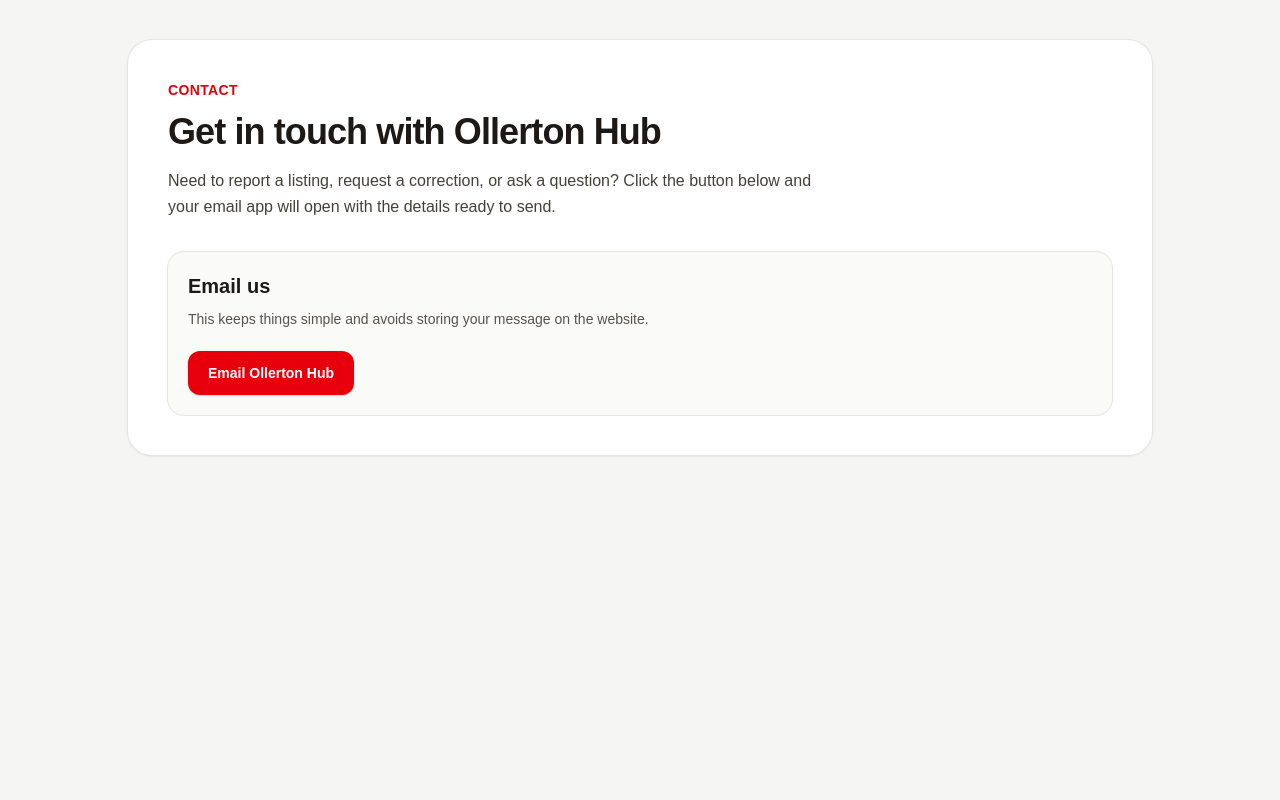
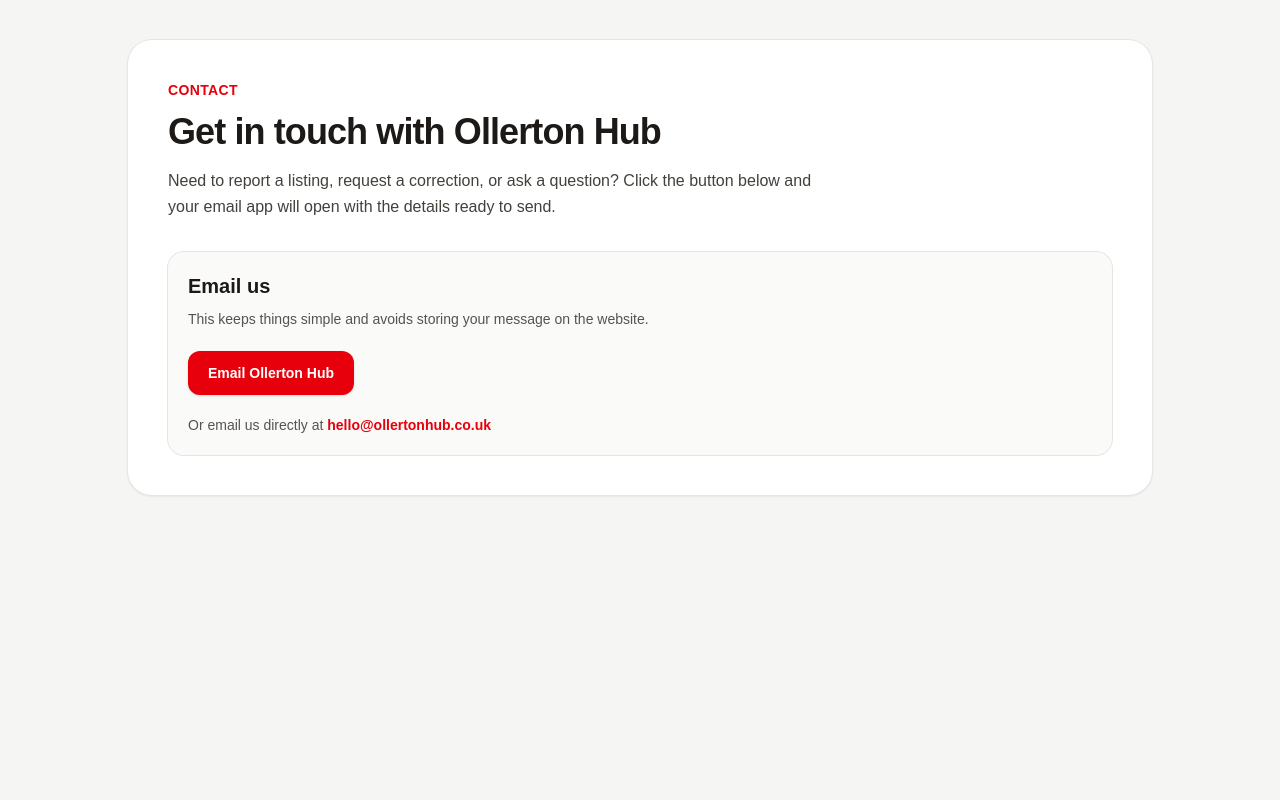
Before and after one commit to gubbn/ollerton-hub, a Next.js app: page /contact in a window 1280 px wide. Shown: the top 800 px of the page. Built offline with nearby package versions, Linux system fonts and the light colour scheme.

Commit message:
Add legal pages, footer links and report listing contact flow. Updated business page.

```diff
--- a/app/contact/page.tsx
+++ b/app/contact/page.tsx
@@ -1,10 +1,11 @@
 'use client'
 
+import { Suspense } from 'react'
 import { useSearchParams } from 'next/navigation'
 
-const contactEmail = 'ngubb@fixingit.tech'
+const contactEmail = 'hello@ollertonhub.co.uk'
 
-export default function ContactPage() {
+function ContactContent() {
   const searchParams = useSearchParams()
 
   const subjectParam = searchParams.get('subject') ?? 'Ollerton Hub enquiry'
@@ -68,10 +69,26 @@
               Email Ollerton Hub
             </a>
 
-
+            <p className="mt-5 text-sm text-stone-600">
+              Or email us directly at{' '}
+              <a
+                href={`mailto:${contactEmail}`}
+                className="font-semibold text-red-600 hover:underline"
+              >
+                {contactEmail}
+              </a>
+            </p>
           </div>
         </section>
       </div>
     </main>
   )
 }
+
+export default function ContactPage() {
+  return (
+    <Suspense fallback={null}>
+      <ContactContent />
+    </Suspense>
+  )
+}
--- a/app/directory/page.tsx
+++ b/app/directory/page.tsx
@@ -1,6 +1,6 @@
 'use client'
 
-import { useEffect, useMemo, useState } from 'react'
+import { Suspense, useEffect, useMemo, useState } from 'react'
 import Link from 'next/link'
 import { useSearchParams } from 'next/navigation'
 import { supabase } from '@/lib/supabaseClient'
@@ -34,7 +34,7 @@
   return categories
 }
 
-export default function DirectoryPage() {
+function DirectoryContent() {
   const searchParams = useSearchParams()
 
   const initialSearch = searchParams.get('search') || ''
@@ -145,13 +145,13 @@
                 type="text"
                 placeholder="Search by name, service or description..."
                 value={search}
-                onChange={(e) => setSearch(e.target.value)}
+                onChange={(event) => setSearch(event.target.value)}
                 className="w-full rounded-xl border border-stone-300 bg-white px-4 py-3 text-stone-900 placeholder:text-stone-400 focus:border-stone-900 focus:outline-none md:col-span-2"
               />
 
               <select
                 value={category}
-                onChange={(e) => setCategory(e.target.value)}
+                onChange={(event) => setCategory(event.target.value)}
                 className="w-full rounded-xl border border-stone-300 bg-white px-4 py-3 text-stone-900 focus:border-stone-900 focus:outline-none"
               >
                 <option value="">All categories</option>
@@ -164,7 +164,7 @@
 
               <select
                 value={town}
-                onChange={(e) => setTown(e.target.value)}
+                onChange={(event) => setTown(event.target.value)}
                 className="w-full rounded-xl border border-stone-300 bg-white px-4 py-3 text-stone-900 focus:border-stone-900 focus:outline-none"
               >
                 <option value="">All towns</option>
@@ -183,6 +183,7 @@
               </p>
 
               <button
+                type="button"
                 onClick={clearFilters}
                 className="rounded-lg bg-stone-900 px-4 py-2 text-sm font-semibold text-white hover:bg-stone-800"
               >
@@ -262,3 +263,11 @@
     </main>
   )
 }
+
+export default function DirectoryPage() {
+  return (
+    <Suspense fallback={null}>
+      <DirectoryContent />
+    </Suspense>
+  )
+}
```
